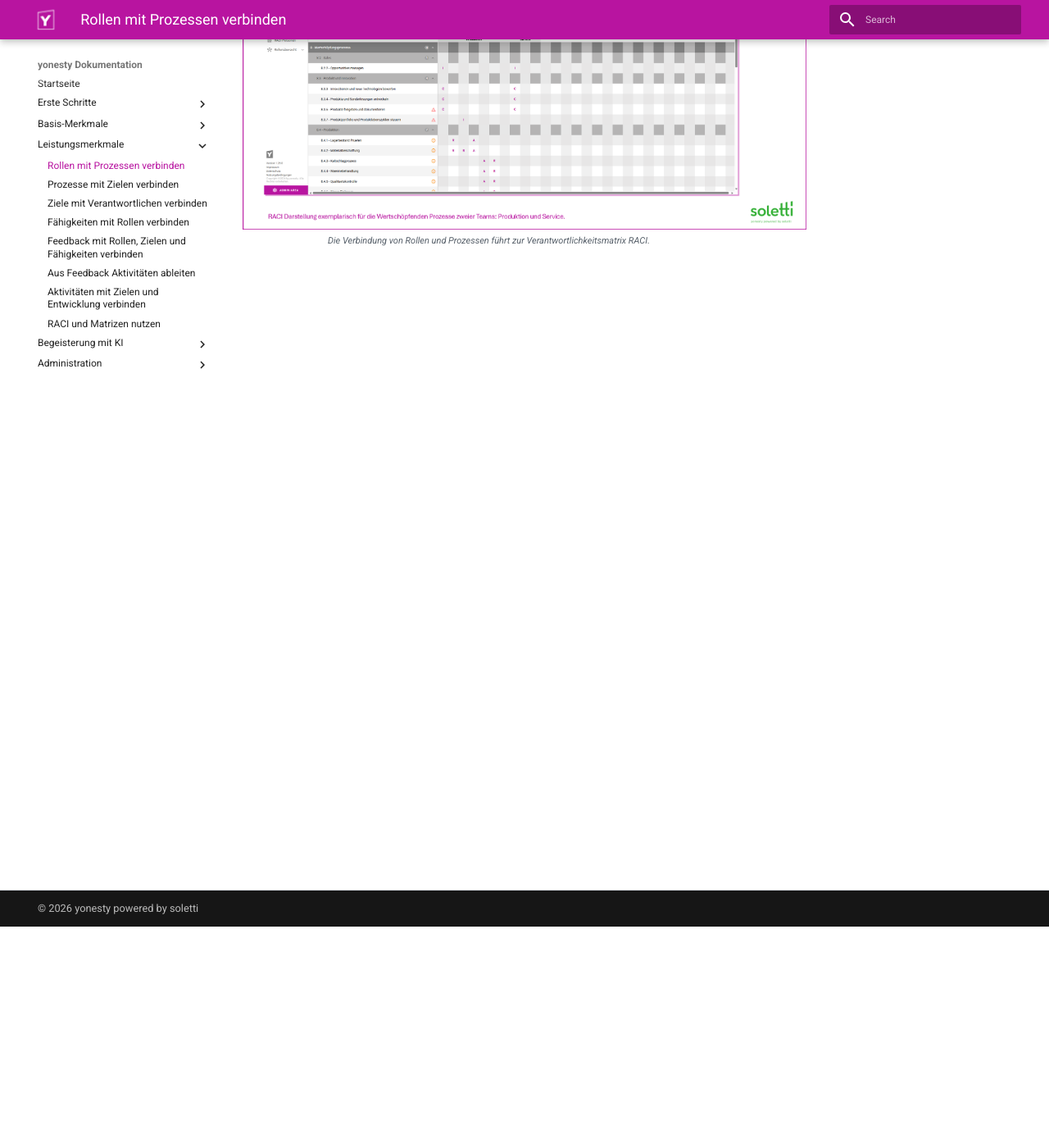
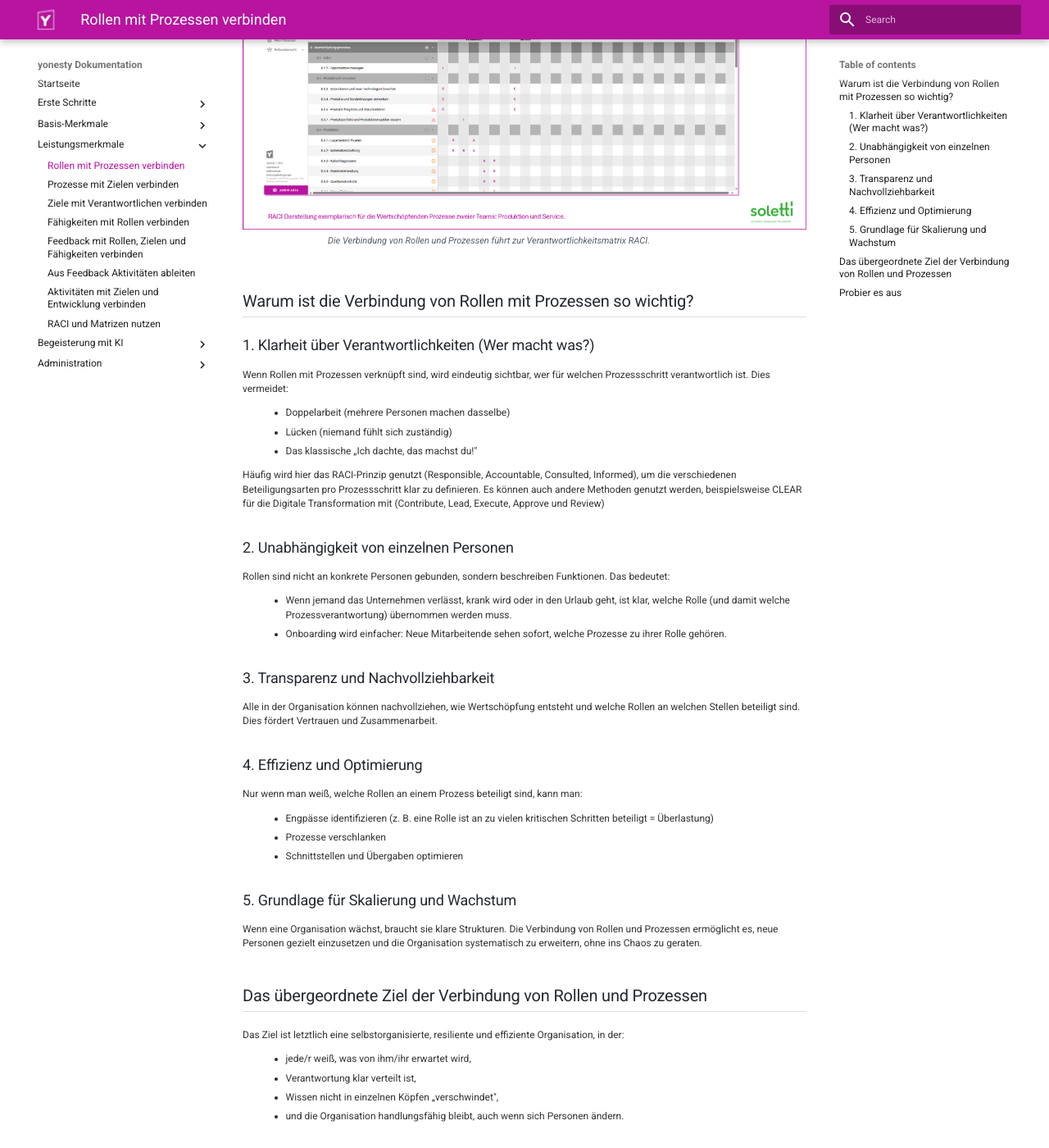
Before and after one commit to ricohaenelsoletti/yonesty, an MkDocs documentation site: the page built from docs/Leistungsmerkmal-Rollen-mit-Prozessen-verbinden.md, in a window 1280 px wide and 1400 px high, scrolled down 270 px. Shown: the whole window at 82% size. Built offline with MkDocs 1.6.1 and Material for MkDocs 9.7.7, drawn with Linux system fonts in a browser that asks for light colours; some of the changed text lies outside the part shown.

Commit message:
Expand document on roles and processes connection
Added sections explaining the importance of connecting roles with processes, including clarity of responsibilities, independence from individuals, transparency, efficiency, and a foundation for scaling.

```diff
--- a/docs/Leistungsmerkmal-Rollen-mit-Prozessen-verbinden.md
+++ b/docs/Leistungsmerkmal-Rollen-mit-Prozessen-verbinden.md
@@ -4,3 +4,51 @@
     <img src="/screenshots/yonesty-RACI.png">
     <figcaption>Die Verbindung von Rollen und Prozessen führt zur Verantwortlichkeitsmatrix RACI.</figcaption>
 </figure>
+
+## Warum ist die Verbindung von Rollen mit Prozessen so wichtig?
+
+### 1. Klarheit über Verantwortlichkeiten (Wer macht was?)
+Wenn Rollen mit Prozessen verknüpft sind, wird eindeutig sichtbar, wer für welchen Prozessschritt verantwortlich ist. Dies vermeidet:
+
+* Doppelarbeit (mehrere Personen machen dasselbe)
+* Lücken (niemand fühlt sich zuständig)
+* Das klassische „Ich dachte, das machst du!"
+
+Häufig wird hier das RACI-Prinzip genutzt (Responsible, Accountable, Consulted, Informed), um die verschiedenen Beteiligungsarten pro Prozessschritt klar zu definieren. Es können auch andere Methoden genutzt werden, beispielsweise CLEAR für die Digitale Transformation mit (Contribute, Lead, Execute, Approve und Review)
+
+### 2. Unabhängigkeit von einzelnen Personen
+Rollen sind nicht an konkrete Personen gebunden, sondern beschreiben Funktionen. Das bedeutet:
+
+* Wenn jemand das Unternehmen verlässt, krank wird oder in den Urlaub geht, ist klar, welche Rolle (und damit welche Prozessverantwortung) übernommen werden muss.
+* Onboarding wird einfacher: Neue Mitarbeitende sehen sofort, welche Prozesse zu ihrer Rolle gehören.
+
+### 3. Transparenz und Nachvollziehbarkeit
+Alle in der Organisation können nachvollziehen, wie Wertschöpfung entsteht und welche Rollen an welchen Stellen beteiligt sind. Dies fördert Vertrauen und Zusammenarbeit.
+
+### 4. Effizienz und Optimierung
+Nur wenn man weiß, welche Rollen an einem Prozess beteiligt sind, kann man:
+
+* Engpässe identifizieren (z. B. eine Rolle ist an zu vielen kritischen Schritten beteiligt = Überlastung)
+* Prozesse verschlanken
+* Schnittstellen und Übergaben optimieren
+
+### 5. Grundlage für Skalierung und Wachstum
+Wenn eine Organisation wächst, braucht sie klare Strukturen. Die Verbindung von Rollen und Prozessen ermöglicht es, neue Personen gezielt einzusetzen und die Organisation systematisch zu erweitern, ohne ins Chaos zu geraten.
+
+## Das übergeordnete Ziel der Verbindung von Rollen und Prozessen
+Das Ziel ist letztlich eine selbstorganisierte, resiliente und effiziente Organisation, in der:
+
+* jede/r weiß, was von ihm/ihr erwartet wird,
+* Verantwortung klar verteilt ist,
+* Wissen nicht in einzelnen Köpfen „verschwindet",
+* und die Organisation handlungsfähig bleibt, auch wenn sich Personen ändern.
+
+## Probier es aus
+
+In der Hammer und Nagel GmbH (Demo) zeigen wir Dir, wie diese Verbindungen aktuell aussehen. Du kannst zum Beispiel:
+
+* Die  bestehenden Rollen und Prozesse anzeigen,
+* die RACI-Zuordnungen (wer ist wofür verantwortlich) auswerten,
+* oder analysieren, welche Prozesse eventuell noch keiner Rolle zugeordnet sind.
+
+https://demo.yonesty.cloud
```
